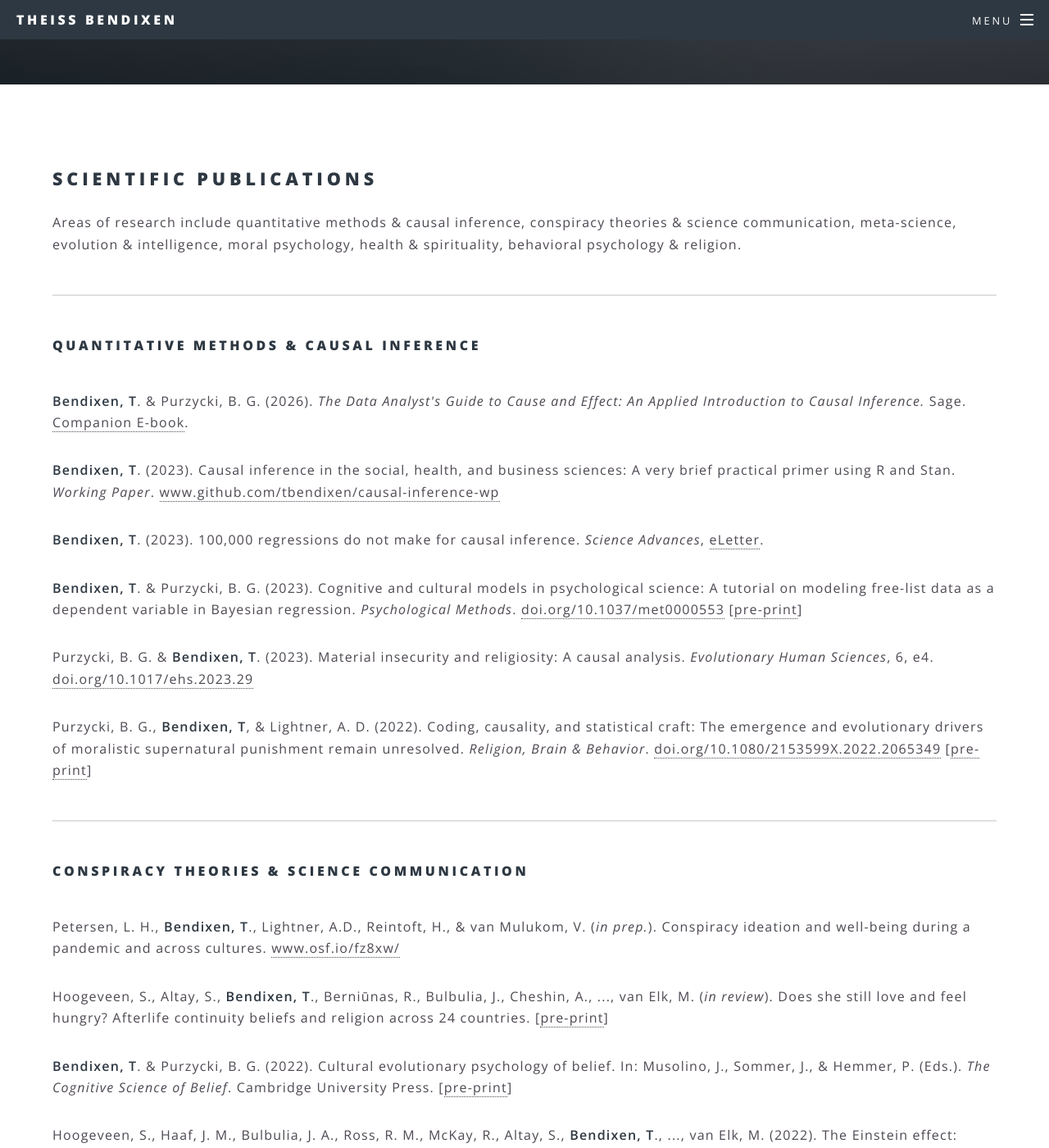
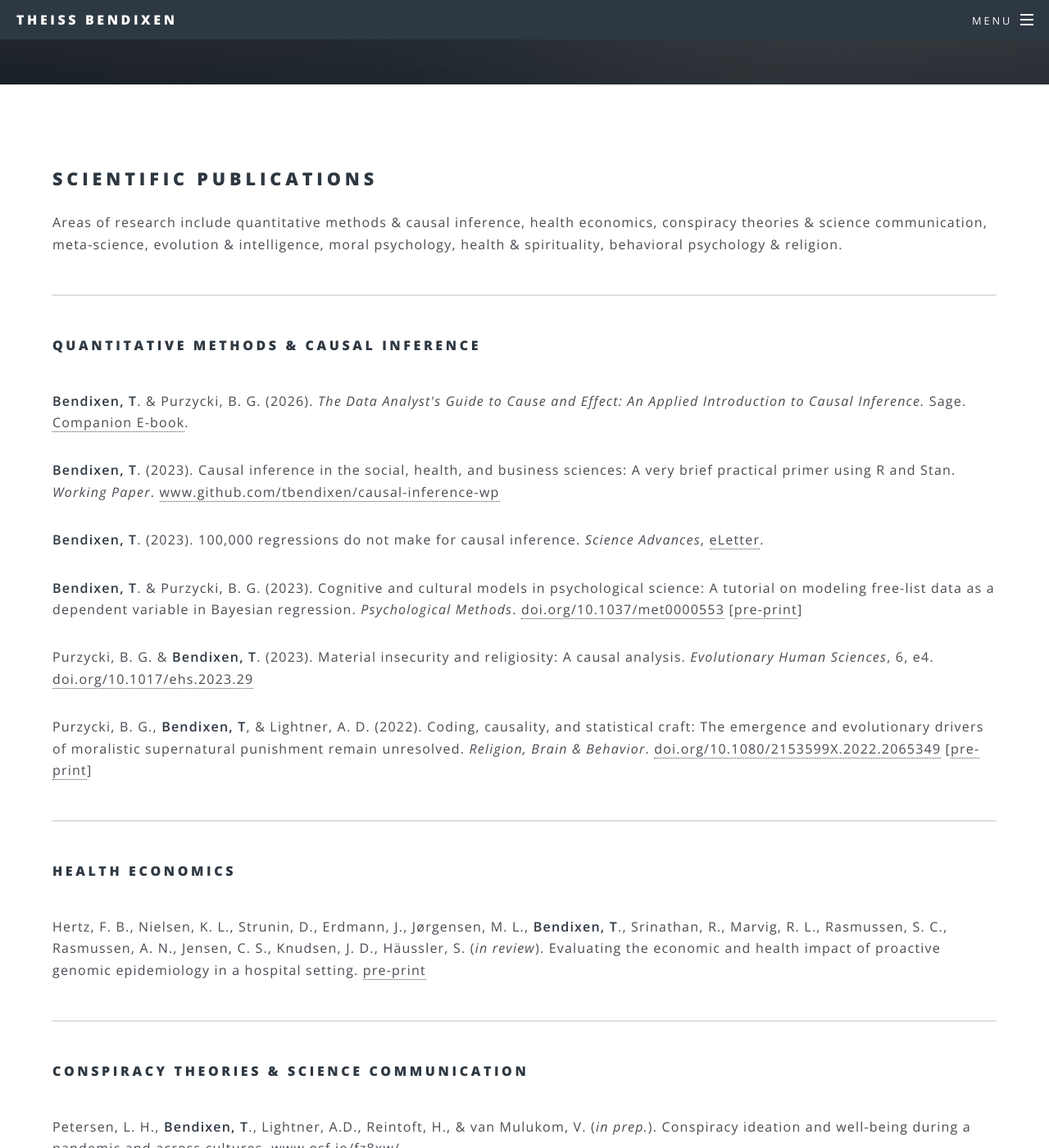
Before and after one commit to tbendixen/tbendixen.github.io, a Jekyll site: the page built from research.html, in a window 1280 px wide and 1400 px high, scrolled down 232 px. Shown: the whole window at 82% size. Built offline with Jekyll 4.4.1, drawn with Linux system fonts in a browser that asks for light colours.

Commit message:
add pre-print

```diff
--- a/research.html
+++ b/research.html
@@ -5,7 +5,7 @@ title: Research
 
 			<section>
 				<h2>Scientific publications</h2>
-				<p>Areas of research include quantitative methods & causal inference, conspiracy theories & science communication, meta-science,
+				<p>Areas of research include quantitative methods & causal inference, health economics, conspiracy theories & science communication, meta-science,
 					evolution & intelligence, moral psychology, health & spirituality, behavioral psychology & religion.</p>
 				<hr />
 				<h4>Quantitative methods & Causal inference</h4>
@@ -19,6 +19,11 @@ title: Research
 				<p>Purzycki, B. G. & <b>Bendixen, T</b>. (2023). Material insecurity and religiosity: A causal analysis. <i>Evolutionary Human Sciences</i>, 6, e4. <a href="https://doi.org/10.1017/ehs.2023.29">doi.org/10.1017/ehs.2023.29</a></p>
 				<p>Purzycki, B. G., <b>Bendixen, T</b>, & Lightner, A. D. (2022). Coding, causality, and statistical craft: The emergence and evolutionary drivers of moralistic supernatural punishment remain unresolved.
 					<i>Religion, Brain & Behavior</i>. <a href="https://doi.org/10.1080/2153599X.2022.2065349">doi.org/10.1080/2153599X.2022.2065349</a> [<a href="https://osf.io/preprints/socarxiv/qvjfp/">pre-print</a>]</p>
+				<hr />
+				<h4>Health economics</h4>
+				<br />
+				<p>Hertz, F. B., Nielsen, K. L., Strunin, D., Erdmann, J., Jørgensen, M. L., <b>Bendixen, T</b>., Srinathan, R., Marvig, R. L., Rasmussen, S. C., Rasmussen, A. N., Jensen, C. S., Knudsen, J. D., Häussler, S. (<i>in review</i>).
+				Evaluating the economic and health impact of proactive genomic epidemiology in a hospital setting. <a href="https://www.medrxiv.org/content/10.1101/2025.01.30.25321399v1">pre-print</a></p>
 				<hr />
 				<h4>Conspiracy theories & Science communication</h4>
 				<br />
```
